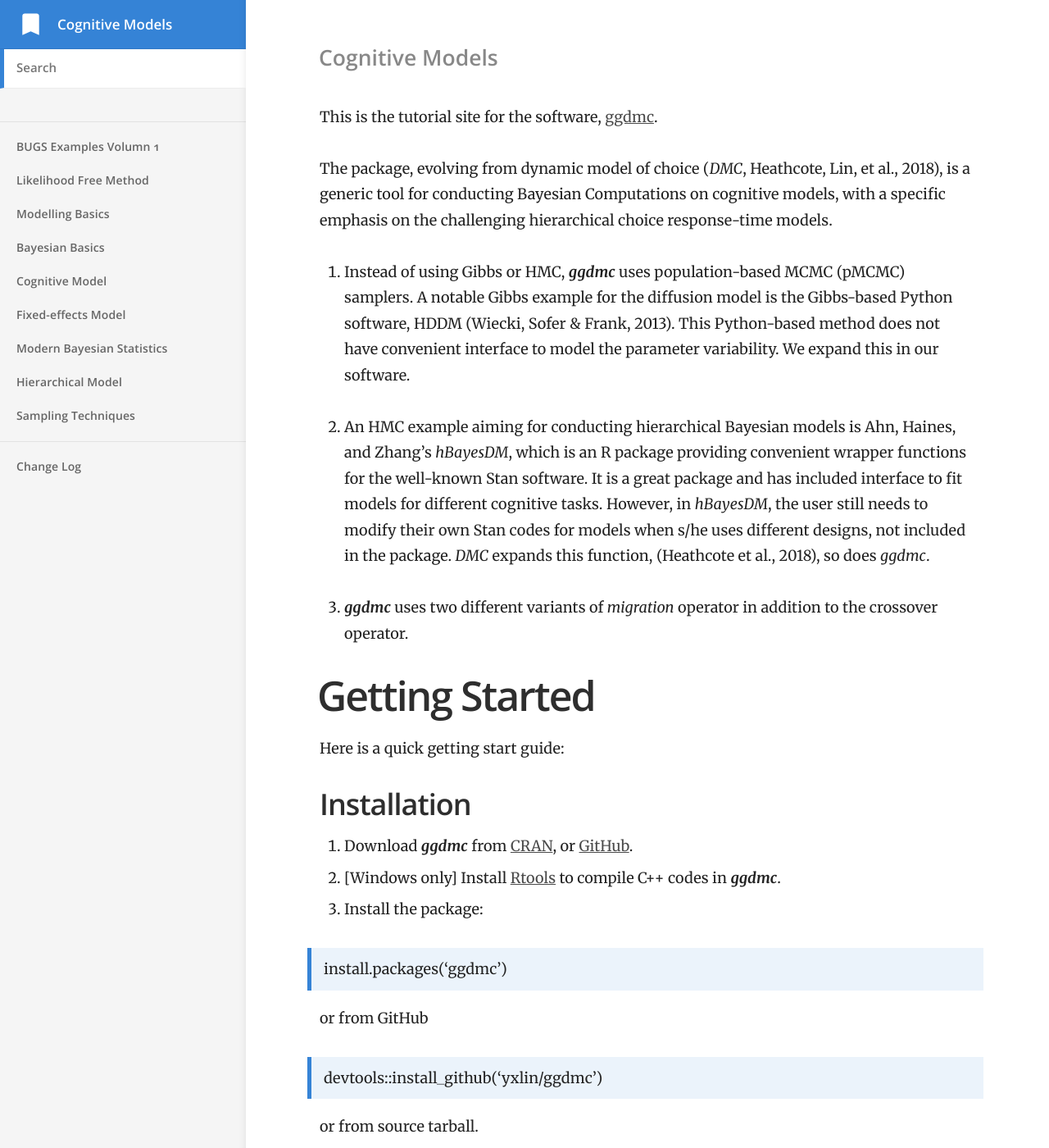
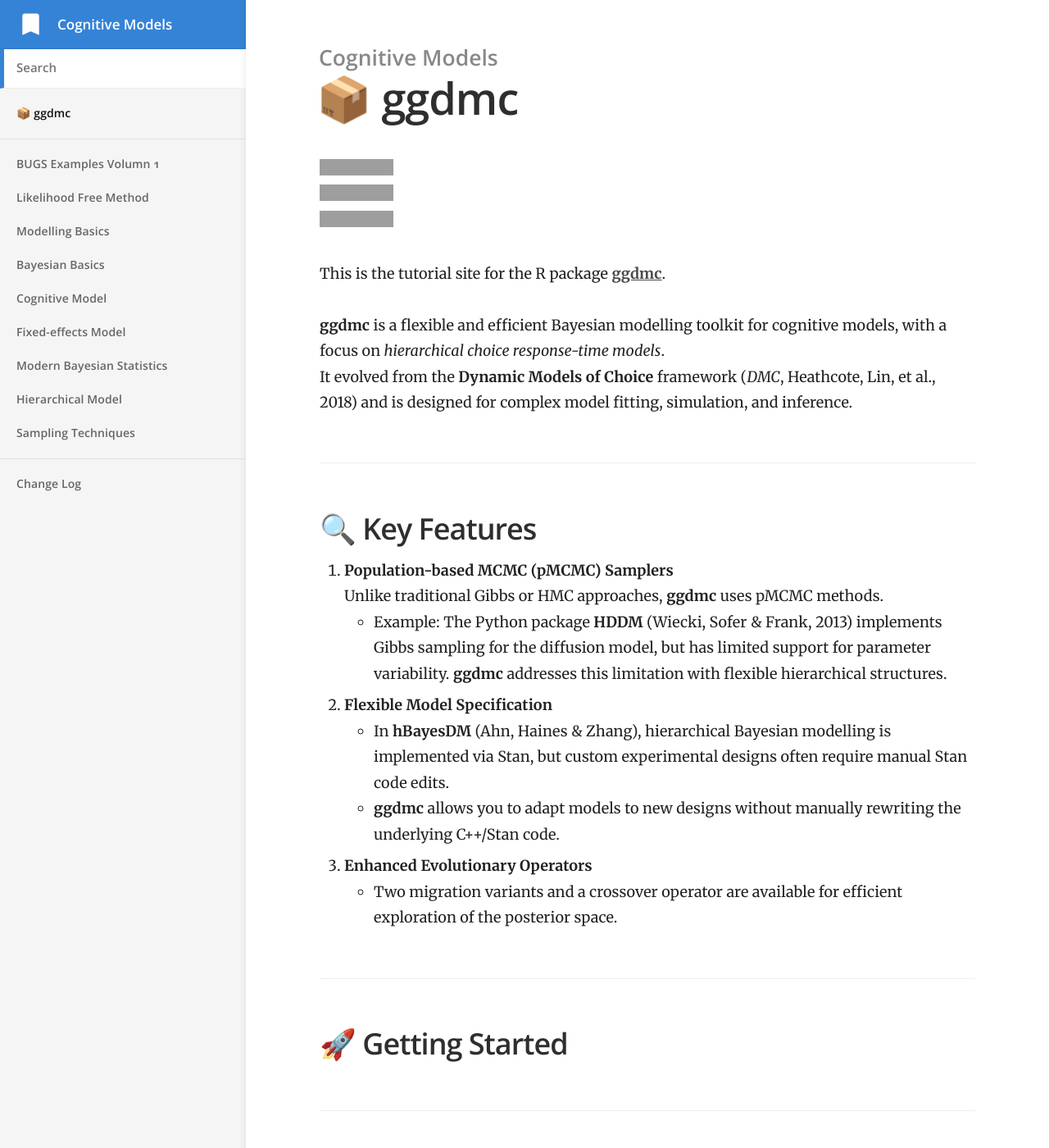
Before and after one commit to yxlin/yxlin.github.io, a Jekyll site: the page built from index.md, in a window 1280 px wide and 1400 px high. Shown: the whole window at 82% size. Built offline with Jekyll 4.4.1, drawn with Linux system fonts in a browser that asks for light colours; some of the changed text lies outside the part shown; grey boxes are pictures that could not be loaded.

Commit message:
update the landing page

````diff
--- a/index.md
+++ b/index.md
@@ -1,73 +1,69 @@
 ---
-title:
+title: 📦 ggdmc
 ---
-This is the tutorial site for the software, [ggdmc](https://github.com/yxlin/ggdmc/).
 
-The package, evolving from dynamic model of choice (_DMC_,
-Heathcote, Lin, et al., 2018), is a generic tool for conducting Bayesian Computations
-on cognitive models, with a specific emphasis on the challenging hierarchical
-choice response-time models.
+[![CRAN Status](https://www.r-pkg.org/badges/version/ggdmc)](https://cran.r-project.org/package=ggdmc)
+[![Downloads](https://cranlogs.r-pkg.org/badges/ggdmc)](https://cran.r-project.org/package=ggdmc)
+[![License: GPL-3](https://img.shields.io/badge/license-GPL--3-blue.svg)](https://www.gnu.org/licenses/gpl-3.0)
 
-1. Instead of using Gibbs or HMC, **_ggdmc_** uses population-based MCMC (pMCMC)
-samplers. A notable Gibbs example for the diffusion model is the Gibbs-based
-Python software, HDDM (Wiecki, Sofer & Frank, 2013). This Python-based method
-does not have convenient interface to model the parameter variability. We expand
-this in our software.
+This is the tutorial site for the R package **[ggdmc](https://github.com/yxlin/ggdmc/)**.
 
-2. An HMC example aiming for conducting hierarchical Bayesian models is Ahn, Haines,
-and Zhang's _hBayesDM_, which is an R package providing convenient wrapper functions
-for the well-known Stan software. It is a great package and has included interface to
-fit models for different cognitive tasks.  However, in _hBayesDM_, the user still needs
-to modify their own Stan codes for models when s/he uses different designs, not included
-in the package.  _DMC_ expands this function, (Heathcote et al., 2018), so does _ggdmc_.
+**ggdmc** is a flexible and efficient Bayesian modelling toolkit for cognitive models, with a focus on *hierarchical choice response-time models*.
+It evolved from the **Dynamic Models of Choice** framework (_DMC_, Heathcote, Lin, et al., 2018) and is designed for complex model fitting, simulation, and inference.
 
-3. **_ggdmc_** uses two different variants of _migration_ operator in addition to
-the crossover operator.
+---
 
-# Getting Started
+## 🔍 Key Features
 
-Here is a quick getting start guide:
+1. **Population-based MCMC (pMCMC) Samplers**
+   Unlike traditional Gibbs or HMC approaches, **ggdmc** uses pMCMC methods.
+   - Example: The Python package **HDDM** (Wiecki, Sofer & Frank, 2013) implements Gibbs sampling for the diffusion model, but has limited support for parameter variability. **ggdmc** addresses this limitation with flexible hierarchical structures.
 
-## Installation
+2. **Flexible Model Specification**
+   - In **hBayesDM** (Ahn, Haines & Zhang), hierarchical Bayesian modelling is implemented via Stan, but custom experimental designs often require manual Stan code edits.
+   - **ggdmc** allows you to adapt models to new designs without manually rewriting the underlying C++/Stan code.
 
-1. Download **_ggdmc_** from [CRAN](https://cran.r-project.org/web/packages/ggdmc/index.html), or
-[GitHub](https://github.com/yxlin/ggdmc).
-2. [Windows only] Install [Rtools](https://cran.r-project.org/bin/windows/Rtools/) to compile
-C++ codes in **_ggdmc_**.
-3. Install the package:
+3. **Enhanced Evolutionary Operators**
+   - Two migration variants and a crossover operator are available for efficient exploration of the posterior space.
 
-> install.packages('ggdmc')
+---
 
-or from GitHub
+## 🚀 Getting Started
 
-> devtools::install_github('yxlin/ggdmc')
+### Installation
 
-or from source tarball.
+You can install **ggdmc (v0.2.8.9)** in several ways:
 
-> install.packages('ggdmc_0.2.6.0.tar.gz', repos = NULL, type='source')
+#### 1. From CRAN *(stable release)*
+```r
+install.packages("ggdmc")
+```
 
-## FAQ
-1. I cannot install the package on Microsoft R.
+#### 2. From GitHub *(latest development version)*
+```r
+install.packages("devtools")  # if not already installed
+devtools::install_github("yxlin/ggdmc")
+```
 
-   As of January 6, 2020, users deploying 'ggdmc' on Microsoft R (which uses R version 3.5.3) may encounter two issues:
+#### 3. From a Source Tarball
+```r
+install.packages("ggdmc_0.2.8.9.tar.gz", repos = NULL, type = "source")
+```
 
-   * **RcppArmadillo incompatibility**: The RcppArmadillo package on MRAN is outdated compared to the version on CRAN. This means it lacks recent Armadillo functions like randperm in C++. To resolve this, install RcppArmadillo directly from its source code on CRAN.
-   * **Package installation issues**: The default Windows installation process seeks a package binary matching the local R version. Since Microsoft R uses R 3.5.3, it may fail to find a suitable ggdmc package. To overcome this, install ggdmc from its source code as well.
+> **Windows users**: Install [Rtools](https://cran.r-project.org/bin/windows/Rtools/) to compile C++ code.
+> **macOS users**: Ensure Xcode Command Line Tools are installed.
 
-2. All three methods of the installation fail in my computer.
+---
 
-   Installation problems can arise due to changes in supporting software. Luckily, most can be fixed by installing from the source code. Here's a recommended installation order (choose the method that suits your comfort level)
+## ❓ FAQ
 
-   * **Simplest Method (For New Users): Install from CRAN**
+### 1. Installation fails on Microsoft R
+Microsoft R (v3.5.3) may cause issues due to outdated dependencies:
+- **RcppArmadillo incompatibility**: Install the latest version directly from CRAN.
+- **Binary availability**: If a precompiled binary is unavailable, install **ggdmc** from source.
 
-    This method installs the official version (0.2.6) directly from the Comprehensive R Archive Network (CRAN). It's the easiest option and still worked on a Windows 11 computer.
-
-   * **More Control (Requires R Packaging Knowledge): Install from Source**
-
-    This method lets you install a newer custom-built version (0.2.8.1) from the source code on GitHub. However, it requires some familiarity with R packaging. Pre-packaged installation files are available on the project's [documentation](https://github.com/yxlin/ggdmc/tree/master/docs).
-
-    Note: RStudio usually finds RTools automatically, which is necessary for this method on a Windows machine. If you use a different IDE, you might need to configure it to locate RTools tools.
-
-   * **Advanced Users (May Require Additional Packages): Install with devtools**
-
-    This method uses 'devtools' to install 'ggdmc' directly from GitHub. While convenient, it might install extra packages that have nothing to do with 'ggdmc'. You must install all the 'devtools' dependencies, which may require their own dependencies.
+### 2. All installation methods fail
+Try installing from source in the following order:
+- **Easiest**: Install from CRAN (stable release).
+- **More control**: Install from GitHub (development version).
+- **Advanced**: Compile from source tarball with Rtools (Windows) or Xcode tools (macOS/Linux).
````
